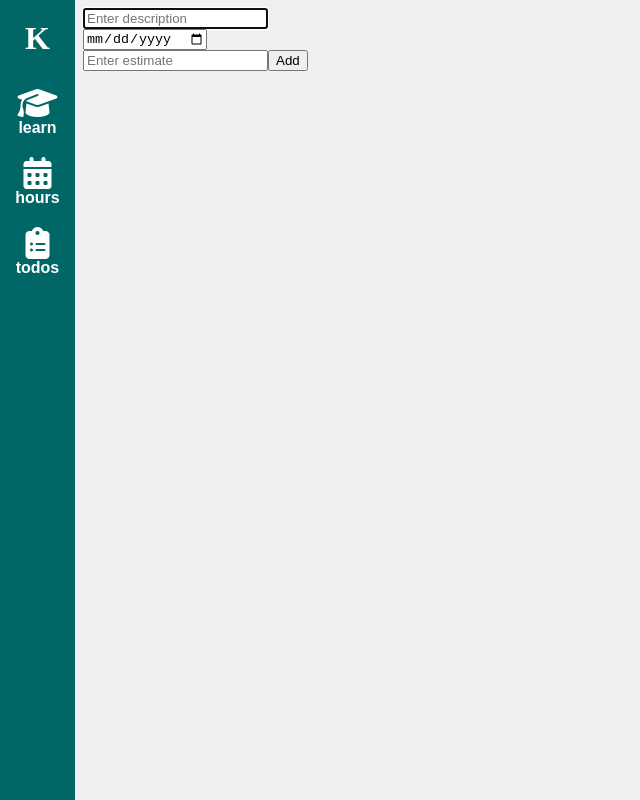
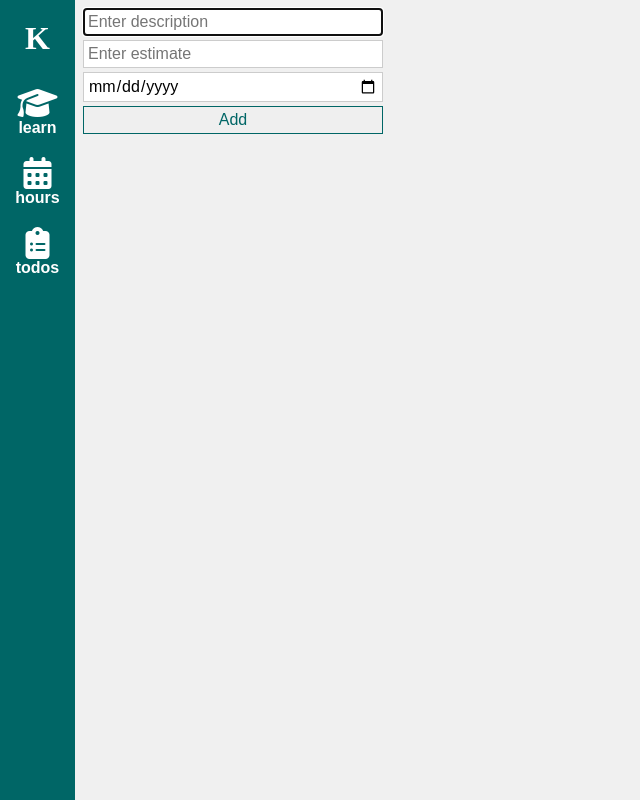
Before and after one commit to amoisio/kyytto, an Angular app in the folder client/: page /hours in a window 1280 px wide. Shown: the whole page, without its empty margins (0-640 px from the left). Built offline with nearby package versions, Linux system fonts and the light colour scheme.

Commit message:
Implement hours component

```diff
--- a/client/src/app/hours/hours.component.html
+++ b/client/src/app/hours/hours.component.html
@@ -1,17 +1,17 @@
 <form id="add-note-form" [formGroup]="noteForm" (ngSubmit)="onSubmit()">
     <input type="text" placeholder="Enter description" formControlName="description" autofocus>
+    <input type="number" placeholder="Enter estimate" formControlName="estimate">
     <input type="date" placeholder="Enter date" formControlName="date">
-    <input type="number" placeholder="Enter estimate" formControlName="estimate">
     <button class="submit-button" type="submit">
         Add
     </button>
 </form>
 
 <section class="note" *ngFor="let note of notes">
-    <h2>{{ note.date }}</h2>
+    <h2>{{ note.date }} <span class="right">(total : {{ note.totalEstimate() }})</span></h2>
     <ul>
         <li *ngFor="let detail of note.details">
-            {{ detail.description }}<span *ngIf="!!detail.estimate"> ({{detail.estimate}})</span>
+            {{ detail.description }}<span *ngIf="!!detail.estimate" class="right"> ({{detail.estimate}})</span>
         </li>
     </ul>
 </section>
--- a/client/src/app/hours/hours.component.scss
+++ b/client/src/app/hours/hours.component.scss
@@ -0,0 +1,57 @@
+input, textarea {
+    display: block;
+    border: 1px solid #cccccc;
+    padding: 4px;
+    margin-bottom: 4px;
+    width: 100%;
+    box-sizing: border-box;
+    font-family: Arial, Helvetica, sans-serif;
+    font-size: medium;
+    color:black;
+}
+
+textarea {
+    resize: none;
+}
+
+button {
+    border:solid;
+    border-width:1px;
+    border-color: #006666;
+    border-radius: 0;
+    width: 100%;
+    font-size: 1em;
+    font-weight: 400;
+    color:#006666;
+    padding-top: 4px;
+    padding-bottom: 4px;
+}
+
+.right {
+    float:right;
+}
+
+.note {
+    font-family: Arial, Helvetica, sans-serif;
+    color: #006666;
+
+    h2 {
+        margin-bottom: 4px;
+        border-top-width: 0;
+        border-left-width: 0;
+        border-right-width: 0;
+        border-bottom-width: 1px;
+        border-color: #006666;
+        border-style: solid;
+    }
+
+    ul {
+        margin: 0px 0px 0px 10px;
+        padding-left: 10px;
+        list-style-type: square;
+    }
+
+    li {
+        font-weight: 400;
+    }
+}
--- a/client/src/app/hours/hours.component.ts
+++ b/client/src/app/hours/hours.component.ts
@@ -31,7 +31,7 @@ export class HoursComponent implements OnInit {
 
   noteForm = this.formBuilder.group({
     description: undefined,
-    date: new Date(Date.now()),
+    date: new Date().toISOString(),
     estimate: undefined
   });
 
@@ -67,7 +67,7 @@ export class HoursComponent implements OnInit {
   }
 
   focusOnMain() {
-    const mainHeader = document.querySelector('#add-note-form > input') as HTMLElement;
+    const mainHeader = document.querySelector('#add-note-form > input[type="text"]') as HTMLElement;
     if (mainHeader) {
       mainHeader.focus();
     }
```
